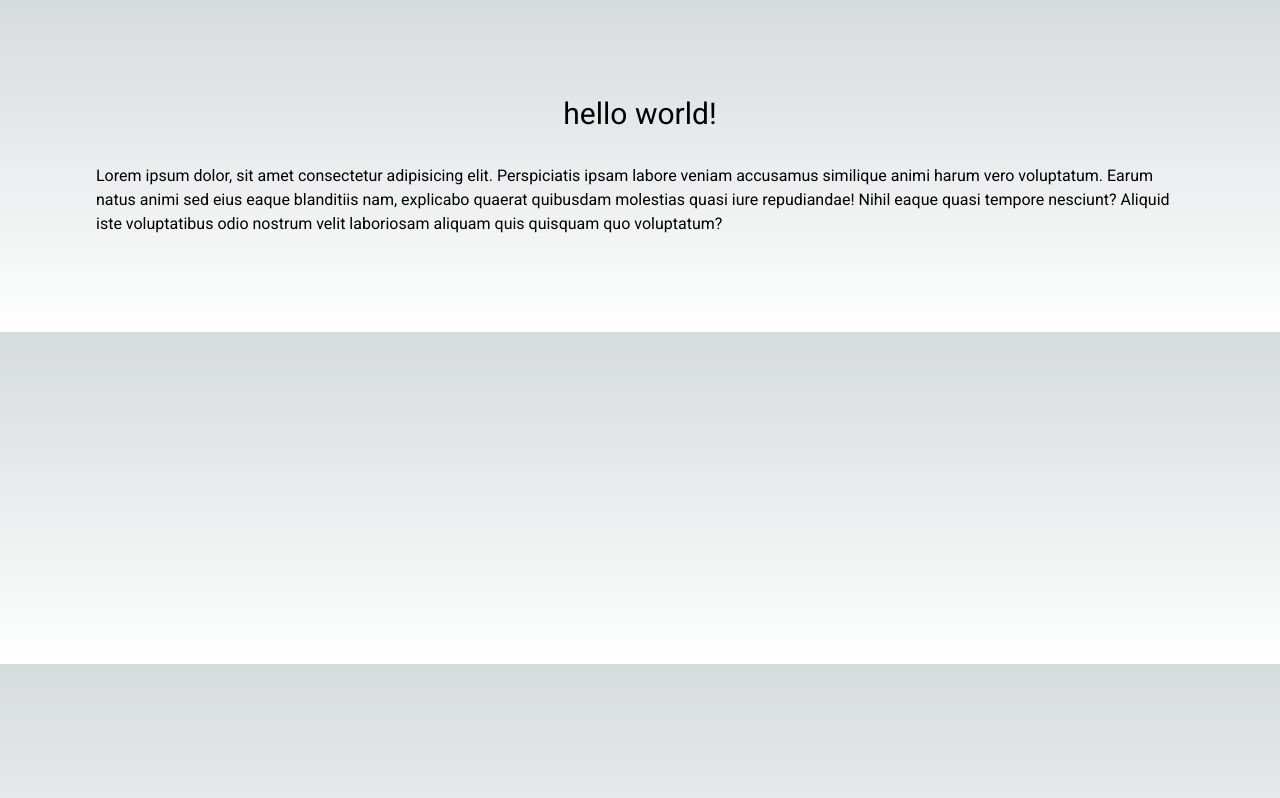
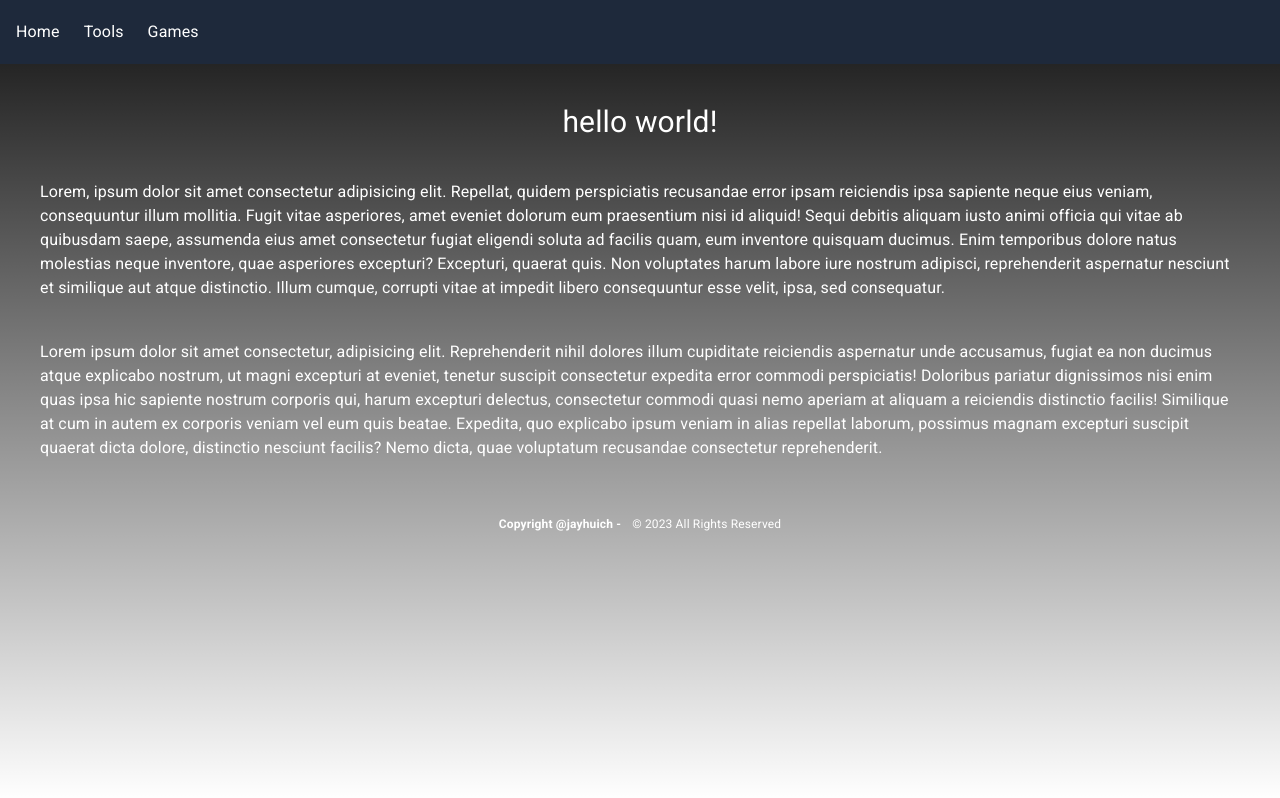
Before and after one commit to jayhuich/portfolio, a Next.js app: page / in a window 1280 px wide. Built offline with nearby package versions, Linux system fonts and the light colour scheme.

Commit message:
setup: dark theme, navbar, footer

```diff
--- /dev/null
+++ b/src/app/ThemeRegistry.tsx
@@ -0,0 +1,74 @@
+"use client";
+import { useServerInsertedHTML } from "next/navigation";
+import * as React from "react";
+
+import createCache, { Options } from "@emotion/cache";
+import { CacheProvider } from "@emotion/react";
+import CssBaseline from "@mui/material/CssBaseline";
+import { createTheme, ThemeProvider } from "@mui/material/styles";
+
+const darkTheme = createTheme({
+  palette: {
+    mode: "dark"
+  }
+});
+
+type ThemeRegistryProps = {
+  options: Options;
+  children: React.ReactNode;
+};
+
+// This implementation is from emotion-js
+// https://github.com/emotion-js/emotion/issues/2928#issuecomment-1319747902
+export default function ThemeRegistry(props: ThemeRegistryProps) {
+  const { options, children } = props;
+
+  const [{ cache, flush }] = React.useState(() => {
+    const cache = createCache(options);
+    cache.compat = true;
+    const prevInsert = cache.insert;
+    let inserted: string[] = [];
+    cache.insert = (...args) => {
+      const serialized = args[1];
+      if (cache.inserted[serialized.name] === undefined) {
+        inserted.push(serialized.name);
+      }
+      return prevInsert(...args);
+    };
+    const flush = () => {
+      const prevInserted = inserted;
+      inserted = [];
+      return prevInserted;
+    };
+    return { cache, flush };
+  });
+
+  useServerInsertedHTML(() => {
+    const names = flush();
+    if (names.length === 0) {
+      return null;
+    }
+    let styles = "";
+    for (const name of names) {
+      styles += cache.inserted[name];
+    }
+    return (
+      <style
+        key={cache.key}
+        data-emotion={`${cache.key} ${names.join(" ")}`}
+        dangerouslySetInnerHTML={{
+          __html: styles
+        }}
+      />
+    );
+  });
+
+  return (
+    <CacheProvider value={cache}>
+      <ThemeProvider theme={darkTheme}>
+        <CssBaseline />
+        {children}
+      </ThemeProvider>
+    </CacheProvider>
+  );
+}
--- /dev/null
+++ b/src/app/components/footer/index.tsx
@@ -0,0 +1,12 @@
+import * as React from "react";
+
+export default function Footer() {
+  return (
+    <footer>
+      <div className="container mt-4 mx-auto text-center text-xs">
+        <span className="font-bold mr-2">Copyright @jayhuich -</span> &#169;{" "}
+        {new Date().getFullYear()} All Rights Reserved
+      </div>
+    </footer>
+  );
+}
--- /dev/null
+++ b/src/app/components/navbar/index.tsx
@@ -0,0 +1,67 @@
+"use client";
+import Link from "next/link";
+import * as React from "react";
+
+import BuildIcon from "@mui/icons-material/Build";
+import HomeIcon from "@mui/icons-material/Home";
+import MenuIcon from "@mui/icons-material/Menu";
+import SportsEsportsIcon from "@mui/icons-material/SportsEsports";
+import Divider from "@mui/material/Divider";
+import IconButton from "@mui/material/IconButton";
+import List from "@mui/material/List";
+import ListItem from "@mui/material/ListItem";
+import ListItemButton from "@mui/material/ListItemButton";
+import ListItemIcon from "@mui/material/ListItemIcon";
+import ListItemText from "@mui/material/ListItemText";
+
+type Nav = {
+  name: string;
+  href: string;
+  icon: JSX.Element;
+};
+
+export default function Navbar() {
+  const [isOpen, setIsOpen] = React.useState(false);
+  const navs: Nav[] = [
+    { name: "Home", href: "/", icon: <HomeIcon /> },
+    { name: "Tools", href: "/tools", icon: <BuildIcon /> },
+    { name: "Games", href: "/games", icon: <SportsEsportsIcon /> }
+  ];
+  return (
+    <>
+      <header className="w-screen h-16 sticky top-0 bg-slate-800">
+        <div className="flex md:hidden h-full mx-2">
+          <IconButton onClick={() => setIsOpen(!isOpen)} className="my-auto">
+            <MenuIcon />
+          </IconButton>
+        </div>
+        <ul className="hidden md:flex h-full mx-4 gap-x-6">
+          {navs.map((e, i) => {
+            return (
+              <li key={i} className="my-auto">
+                <Link href={e.href}>
+                  <span>{e.name}</span>
+                </Link>
+              </li>
+            );
+          })}
+        </ul>
+      </header>
+      <div className={`${isOpen ? "flex" : "hidden"} fixed h-screen w-screen bg-slate-800`}>
+        <List component="nav" className="w-full">
+          {navs.map((e, i) => {
+            return (
+              <ListItem key={i} disablePadding>
+                <ListItemButton component="a" href={e.href}>
+                  <ListItemIcon>{e.icon}</ListItemIcon>
+                  <ListItemText primary={e.name} />
+                </ListItemButton>
+              </ListItem>
+            );
+          })}
+          <Divider />
+        </List>
+      </div>
+    </>
+  );
+}
--- a/src/app/layout.tsx
+++ b/src/app/layout.tsx
@@ -2,6 +2,10 @@ import "./globals.css";
 
 import { Roboto } from "next/font/google";
 import * as React from "react";
+
+import Footer from "./components/footer";
+import Navbar from "./components/navbar";
+import ThemeRegistry from "./ThemeRegistry";
 
 import type { Metadata } from "next";
 const roboto = Roboto({ weight: ["300", "400", "700"], subsets: ["latin"] });
@@ -14,7 +18,13 @@ export const metadata: Metadata = {
 export default function RootLayout({ children }: { children: React.ReactNode }) {
   return (
     <html lang="en">
-      <body className={roboto.className}>{children}</body>
+      <body className={`min-h-screen ${roboto.className}`}>
+        <ThemeRegistry options={{ key: "mui" }}>
+          <Navbar />
+          {children}
+          <Footer />
+        </ThemeRegistry>
+      </body>
     </html>
   );
 }
--- a/src/app/page.tsx
+++ b/src/app/page.tsx
@@ -2,14 +2,29 @@ import * as React from "react";
 
 export default function Home() {
   return (
-    <main className="flex flex-col items-center justify-between p-24">
-      <h1 className="text-3xl mb-8">hello world!</h1>
+    <main className="flex flex-col items-center justify-between p-10 gap-10">
+      <h1 className="text-3xl">hello world!</h1>
       <p>
-        Lorem ipsum dolor, sit amet consectetur adipisicing elit. Perspiciatis ipsam labore veniam
-        accusamus similique animi harum vero voluptatum. Earum natus animi sed eius eaque blanditiis
-        nam, explicabo quaerat quibusdam molestias quasi iure repudiandae! Nihil eaque quasi tempore
-        nesciunt? Aliquid iste voluptatibus odio nostrum velit laboriosam aliquam quis quisquam quo
-        voluptatum?
+        Lorem, ipsum dolor sit amet consectetur adipisicing elit. Repellat, quidem perspiciatis
+        recusandae error ipsam reiciendis ipsa sapiente neque eius veniam, consequuntur illum
+        mollitia. Fugit vitae asperiores, amet eveniet dolorum eum praesentium nisi id aliquid!
+        Sequi debitis aliquam iusto animi officia qui vitae ab quibusdam saepe, assumenda eius amet
+        consectetur fugiat eligendi soluta ad facilis quam, eum inventore quisquam ducimus. Enim
+        temporibus dolore natus molestias neque inventore, quae asperiores excepturi? Excepturi,
+        quaerat quis. Non voluptates harum labore iure nostrum adipisci, reprehenderit aspernatur
+        nesciunt et similique aut atque distinctio. Illum cumque, corrupti vitae at impedit libero
+        consequuntur esse velit, ipsa, sed consequatur.
+      </p>
+      <p>
+        Lorem ipsum dolor sit amet consectetur, adipisicing elit. Reprehenderit nihil dolores illum
+        cupiditate reiciendis aspernatur unde accusamus, fugiat ea non ducimus atque explicabo
+        nostrum, ut magni excepturi at eveniet, tenetur suscipit consectetur expedita error commodi
+        perspiciatis! Doloribus pariatur dignissimos nisi enim quas ipsa hic sapiente nostrum
+        corporis qui, harum excepturi delectus, consectetur commodi quasi nemo aperiam at aliquam a
+        reiciendis distinctio facilis! Similique at cum in autem ex corporis veniam vel eum quis
+        beatae. Expedita, quo explicabo ipsum veniam in alias repellat laborum, possimus magnam
+        excepturi suscipit quaerat dicta dolore, distinctio nesciunt facilis? Nemo dicta, quae
+        voluptatum recusandae consectetur reprehenderit.
       </p>
     </main>
   );
```
